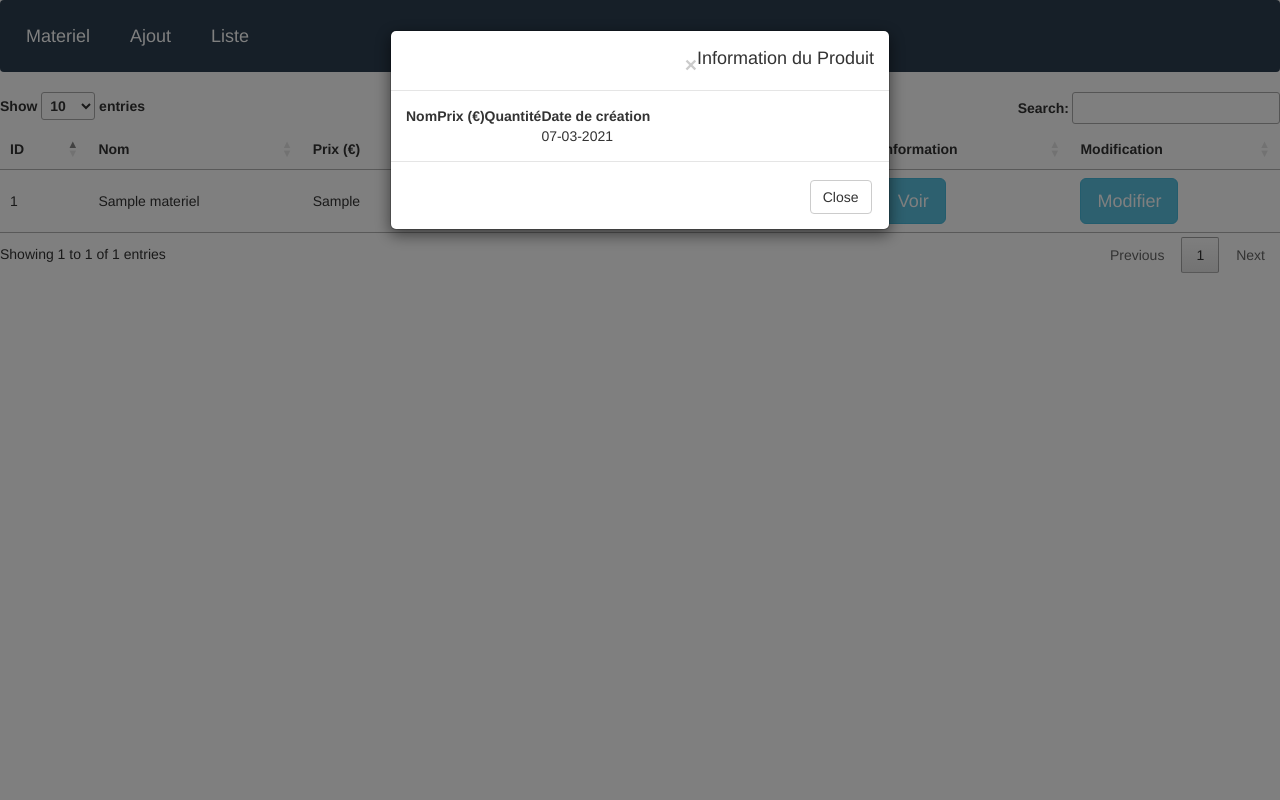
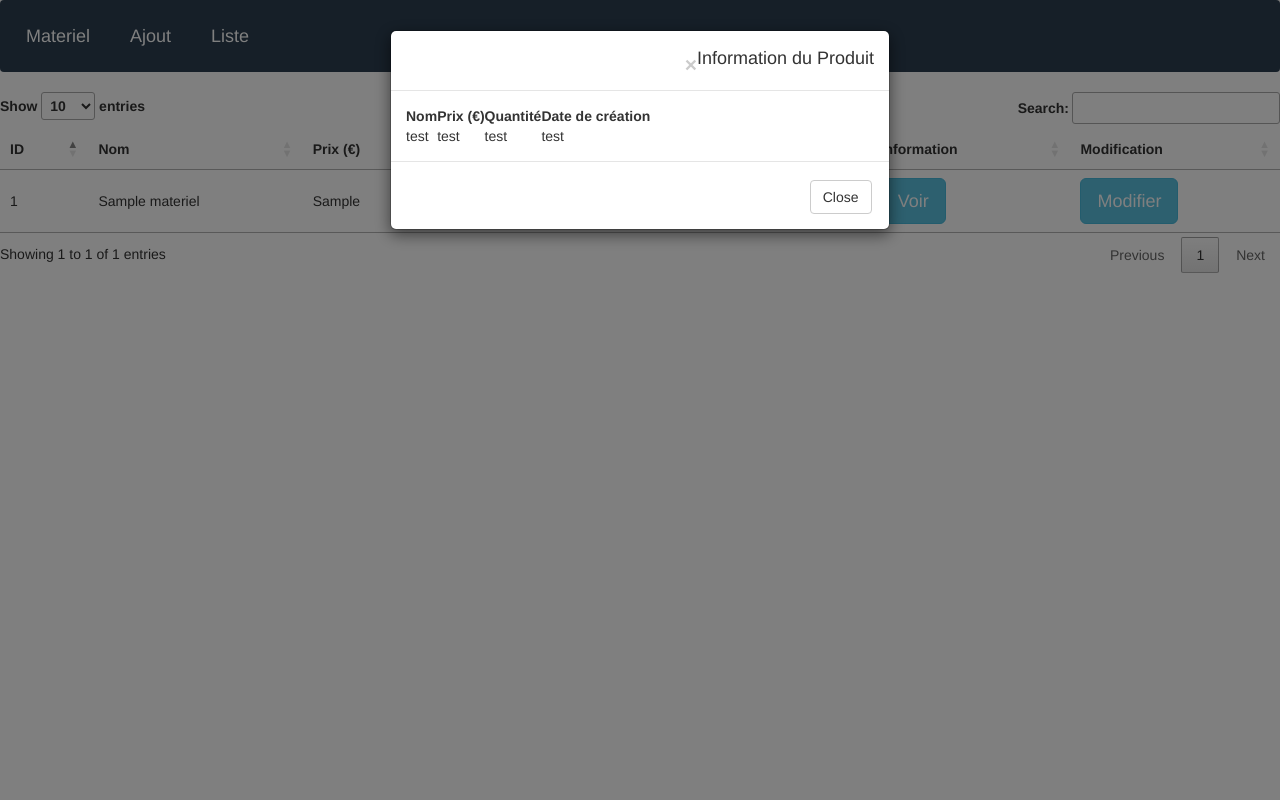
Before and after one commit to Lucas026/module_materiel, a Symfony app: template templates/affichage_materiel/index.html.twig in a window 1280 px wide, after a click on "Voir". Run offline with Twig, Linux system fonts and the light colour scheme; the template is opened without the code that fills it: most values are stand-ins (such as "Sample title", 1, 10 or a date in 2020); some libraries are stand-ins or nearby versions.

Commit message:
modification modal

```diff
--- a/templates/affichage_materiel/modal.html.twig
+++ b/templates/affichage_materiel/modal.html.twig
@@ -16,10 +16,10 @@
                         </thead>
                         <tbody>
                             <tr>
-                                <td>{{ materiel.nomMateriel }}</td>
-                                <td>{{ materiel.prixMateriel }}</td>
-                                <td>{{ materiel.quantiteMateriel }}</td>
-                                <td>{{ materiel.dateCreationMateriel|date('d-m-Y') }}</td>
+                                <td>test</td>
+                                <td>test</td>
+                                <td>test</td>
+                                <td>test</td>
                             </tr>
                         </tbody>
                     </table>
```
